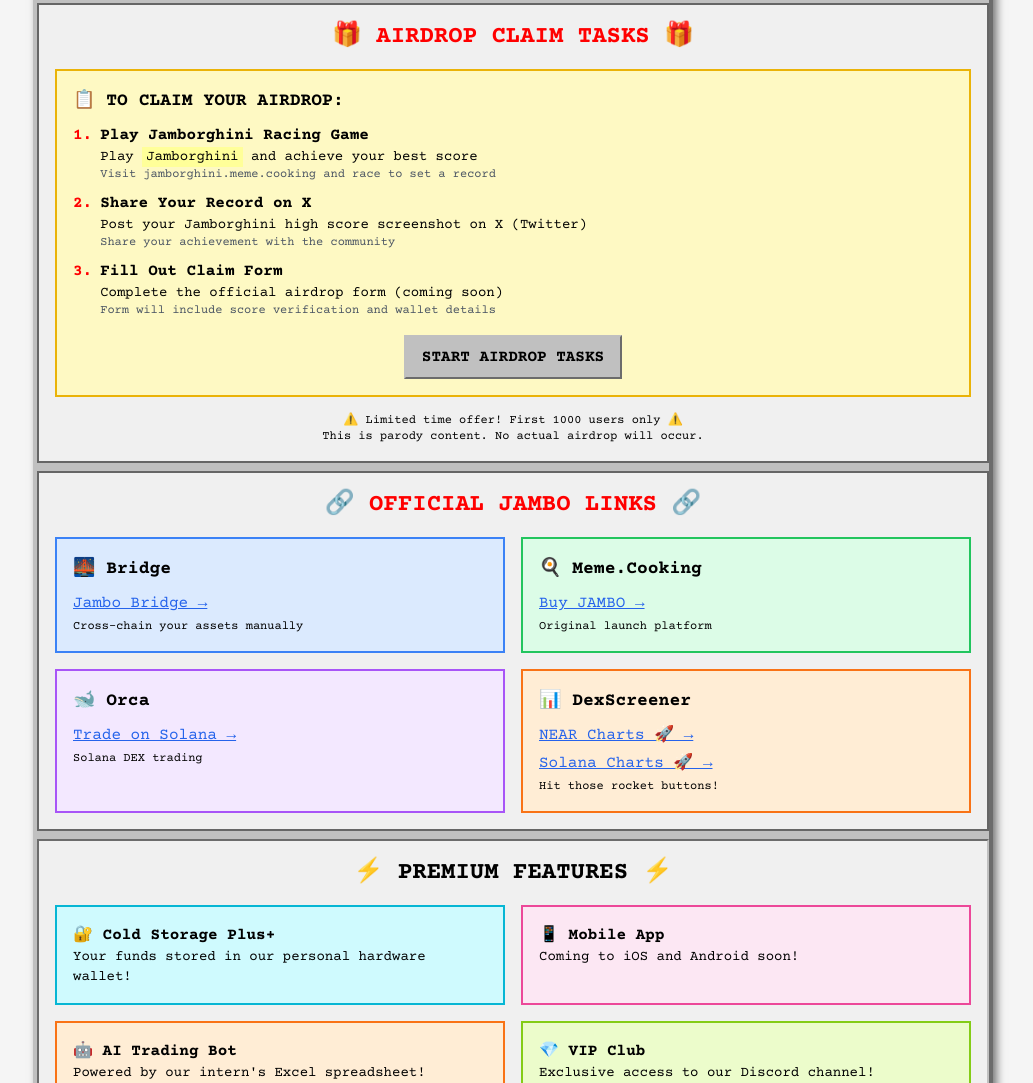
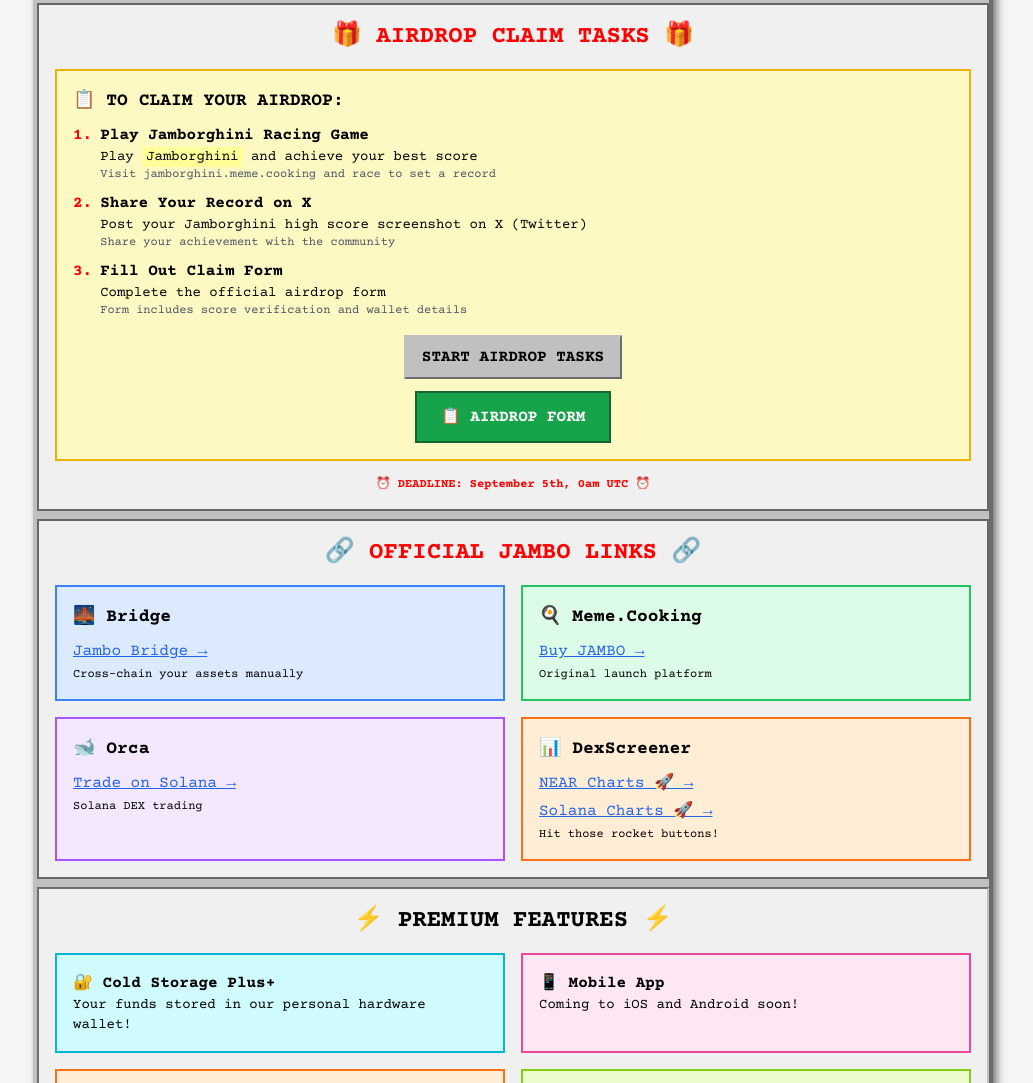
Before and after one commit to Shitzu-Apes/jambo, a website: page index.html in a window 1280 px wide. Shown: the part 4048-5131 px from the top of the page, without its empty margins (127-1160 px from the left). Drawn offline with nearby package versions, Linux system fonts and the light colour scheme; no server answers.

Commit message:
airdrop form

```diff
--- a/index.html
+++ b/index.html
@@ -5,7 +5,11 @@
     <meta name="viewport" content="width=device-width, initial-scale=1.0" />
     <title>JAMBO EXCHANGE - 2nd Centralized DEX on NEAR</title>
     <link rel="icon" type="image/svg+xml" href="./assets/favicon.svg" />
-    <script defer data-domain="jambo.meme.cooking" src="https://plausible.io/js/script.js"></script>
+    <script
+      defer
+      data-domain="jambo.meme.cooking"
+      src="https://plausible.io/js/script.js"
+    ></script>
     <script src="https://cdn.tailwindcss.com"></script>
     <style>
       @import url("https://fonts.googleapis.com/css2?family=Courier+Prime:wght@400;700&display=swap");
@@ -445,27 +449,32 @@
               <span class="important-text">3.</span>
               <div>
                 <p class="font-bold">Fill Out Claim Form</p>
-                <p class="text-sm">
-                  Complete the official airdrop form (coming soon)
-                </p>
+                <p class="text-sm">Complete the official airdrop form</p>
                 <p class="text-xs text-gray-600">
-                  Form will include score verification and wallet details
+                  Form includes score verification and wallet details
                 </p>
               </div>
             </div>
           </div>
-          <div class="mt-4 text-center">
+          <div class="mt-4 text-center space-y-3">
             <a
               href="https://jamborghini.meme.cooking"
               target="_blank"
               class="button-90s inline-block"
               >START AIRDROP TASKS</a
             >
+            <br />
+            <a
+              href="https://docs.google.com/forms/d/e/1FAIpQLSdWn2jkoiNmVlWUnaFv0lE1F15hzQrYqYn-xpAyl0BSAEqg_Q/viewform?usp=dialog"
+              target="_blank"
+              class="bg-green-600 text-white px-6 py-3 border-2 border-green-800 hover:bg-green-700 transition-colors inline-block font-bold"
+            >
+              📋 AIRDROP FORM
+            </a>
           </div>
         </div>
         <div class="text-center text-xs">
-          <p class="blink">⚠️ Limited time offer! First 1000 users only ⚠️</p>
-          <p>This is parody content. No actual airdrop will occur.</p>
+          <p class="important-text">⏰ DEADLINE: September 5th, 0am UTC ⏰</p>
         </div>
       </div>
 
```
